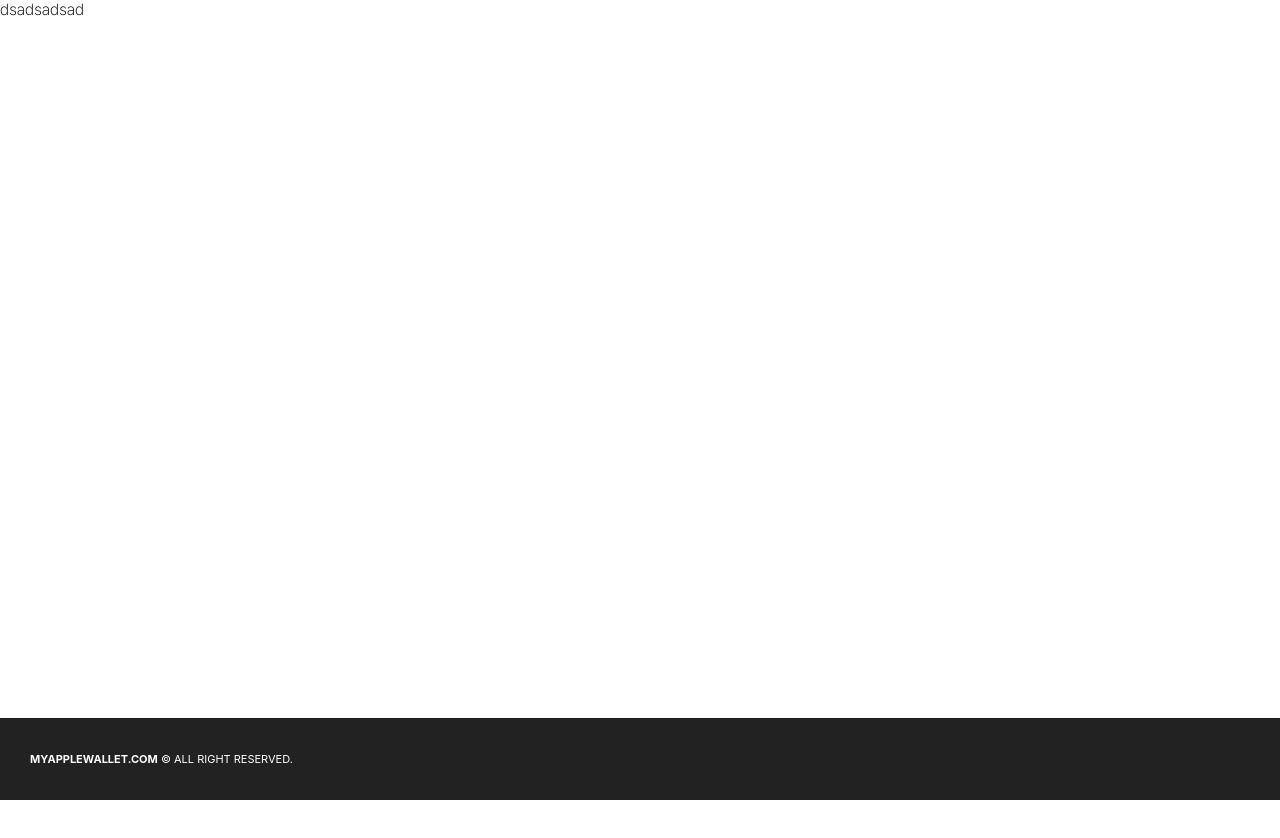
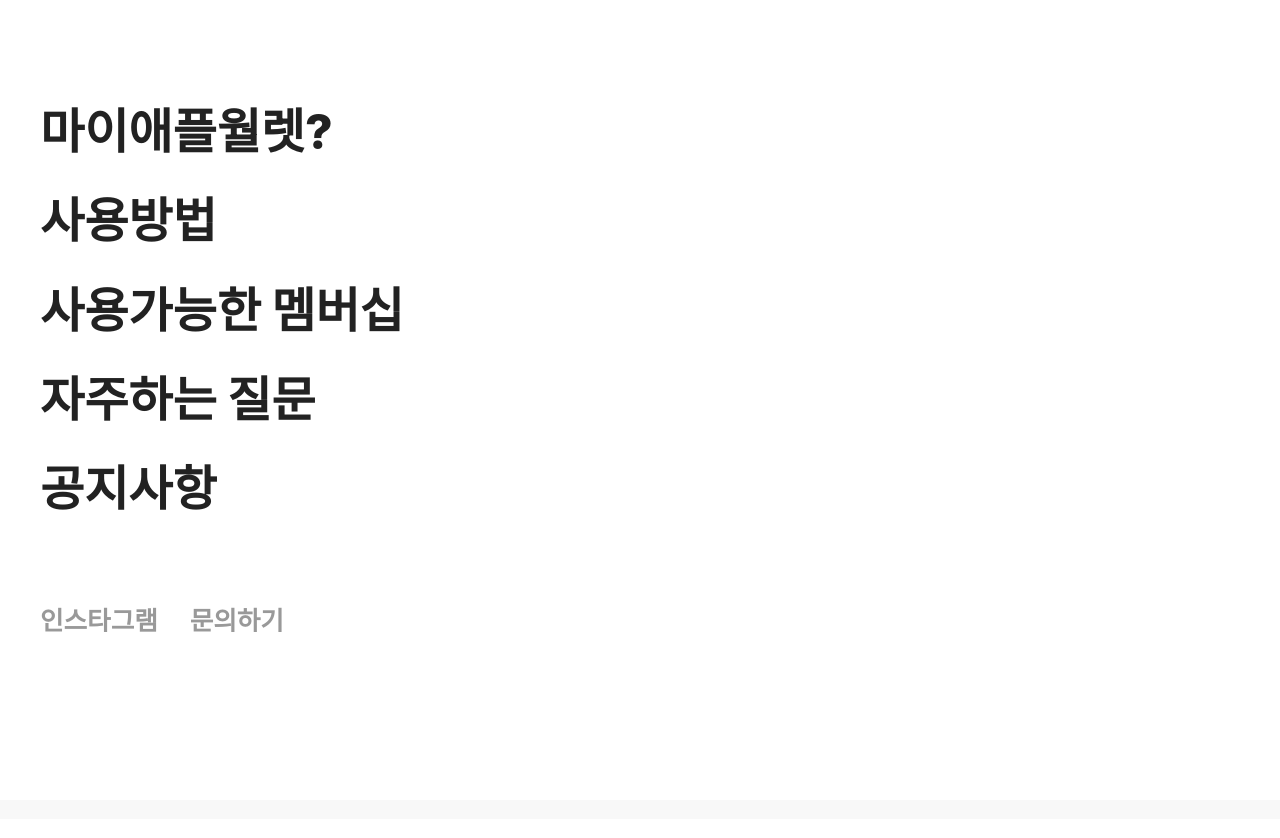
Before and after one commit to tenziro/myapplewallet.com, a plain HTML site: page index.html in a window 1280 px wide. Drawn offline with Linux system fonts and the light colour scheme; a web font is replaced by a local one.

Commit message:
공통 메뉴 작업

```diff
--- a/assets/scss/_reset.scss
+++ b/assets/scss/_reset.scss
@@ -9,6 +9,8 @@
   --black300: #333;
   --black600: #666;
   --black900: #999;
+  --bg-grey1: #f8f8f8;
+  --bg-grey2: #eaeaea;
   --transparent: transparent;
 }
 
--- a/assets/scss/base.scss
+++ b/assets/scss/base.scss
@@ -6,11 +6,43 @@
 }
 
 #intro {
+  height: 100vh;
   display: flex;
   align-items: center;
-  justify-content: center;
-  flex-direction: column;
-  height: 100vh;
+  background: var(--bg-grey1);
+  padding: 0 40px;
+  .inner {
+    margin: 0 auto;
+    flex: 1;
+    max-width: 1200px;
+    h2 {
+      margin-bottom: 20px;
+      font: {
+        size: 14px;
+        weight: 900;
+      }
+    }
+    h3 {
+      .ani-text {
+        display: block;
+        line-height: 1.4em;
+        font: {
+          size: 2em;
+          weight: 700;
+        }
+      }
+      em {
+        background: linear-gradient(to right, #f5a1ff, #5f58d3);
+        font-style: normal;
+        -webkit-background-clip: text;
+        -webkit-text-fill-color: transparent;
+        font: {
+          size: 1em;
+          weight: 700;
+        }
+      }
+    }
+  }
 }
 
 #footer {
@@ -27,3 +59,109 @@
     text-transform: uppercase;
   }
 }
+
+#menu {
+  position: fixed;
+  left: 0;
+  top: 0;
+  right: 0;
+  bottom: 0;
+  z-index: 100;
+  background: var(--white);
+  display: flex;
+  justify-content: center;
+  flex-direction: column;
+  padding: 2em;
+  .main-menu {
+    max-width: 1200px;
+    width: 100%;
+    margin: 0 auto;
+    li {
+      animation-name: fadeinUp;
+      animation-fill-mode: both;
+      animation-duration: 1s;
+      a {
+        text-decoration: none;
+        color: var(--black200);
+        position: relative;
+        &:before {
+          content: "";
+          position: absolute;
+          left: 0;
+          width: 0;
+          top: 100%;
+          height: 6px;
+          background: #5f58d3;
+          transition: width 0.38s ease-in-out;
+        }
+        &:hover {
+          &:before {
+            width: 100%;
+          }
+        }
+        font: {
+          size: 3em;
+          weight: 800;
+        }
+      }
+      + li {
+        margin-top: 1.2em;
+      }
+      &:nth-child(1) {
+        animation-delay: 0.5s;
+      }
+      &:nth-child(2) {
+        animation-delay: 0.7s;
+      }
+      &:nth-child(3) {
+        animation-delay: 0.9s;
+      }
+      &:nth-child(4) {
+        animation-delay: 1.1s;
+      }
+      &:nth-child(5) {
+        animation-delay: 1.3s;
+      }
+    }
+  }
+  .sub-menu {
+    max-width: 1200px;
+    width: 100%;
+    margin: 0 auto;
+    display: flex;
+    align-items: center;
+    animation-name: fadeinUp;
+    animation-fill-mode: both;
+    animation-duration: 1s;
+    animation-delay: 1.5s;
+    margin-top: 5em;
+    li {
+      a {
+        text-decoration: none;
+        color: var(--black900);
+        transition: color 0.38s;
+        font: {
+          size: 1.6em;
+          weight: 800;
+        }
+        &:hover {
+          color: var(--black300);
+        }
+      }
+      + li {
+        margin-left: 2em;
+      }
+    }
+  }
+}
+
+@keyframes fadeinUp {
+  0% {
+    opacity: 0;
+    transform: translateY(0);
+  }
+  100% {
+    opacity: 1;
+    transform: translateY(-2.2em);
+  }
+}
--- a/index.html
+++ b/index.html
@@ -12,11 +12,30 @@
   <body>
     <header>dsadsadsad</header>
     <section id="intro">
-
+      <article class="inner">
+        <h2>intro</h2>
+        <h3>
+          <span class="ani-text">마이애플월렛이</span>
+          <span class="ani-text"><em>2023년</em> 새로운 시작을 엽니다!</span>
+        </h3>
+      </article>
     </section>
     <footer id="footer">
       <p><strong>myapplewallet.com</strong> &copy; All right reserved.</p>
     </footer>
+    <div id="menu">
+      <ul class="main-menu">
+        <li><a href="#">마이애플월렛?</a></li>
+        <li><a href="#">사용방법</a></li>
+        <li><a href="#">사용가능한 멤버십</a></li>
+        <li><a href="#">자주하는 질문</a></li>
+        <li><a href="#">공지사항</a></li>
+      </ul>
+      <ul class="sub-menu">
+        <li><a href="#">인스타그램</a></li>
+        <li><a href="#">문의하기</a></li>
+      </ul>
+    </div>
   </body>
 
 </html>
```
Also changed, not shown: assets/css/base.css.
